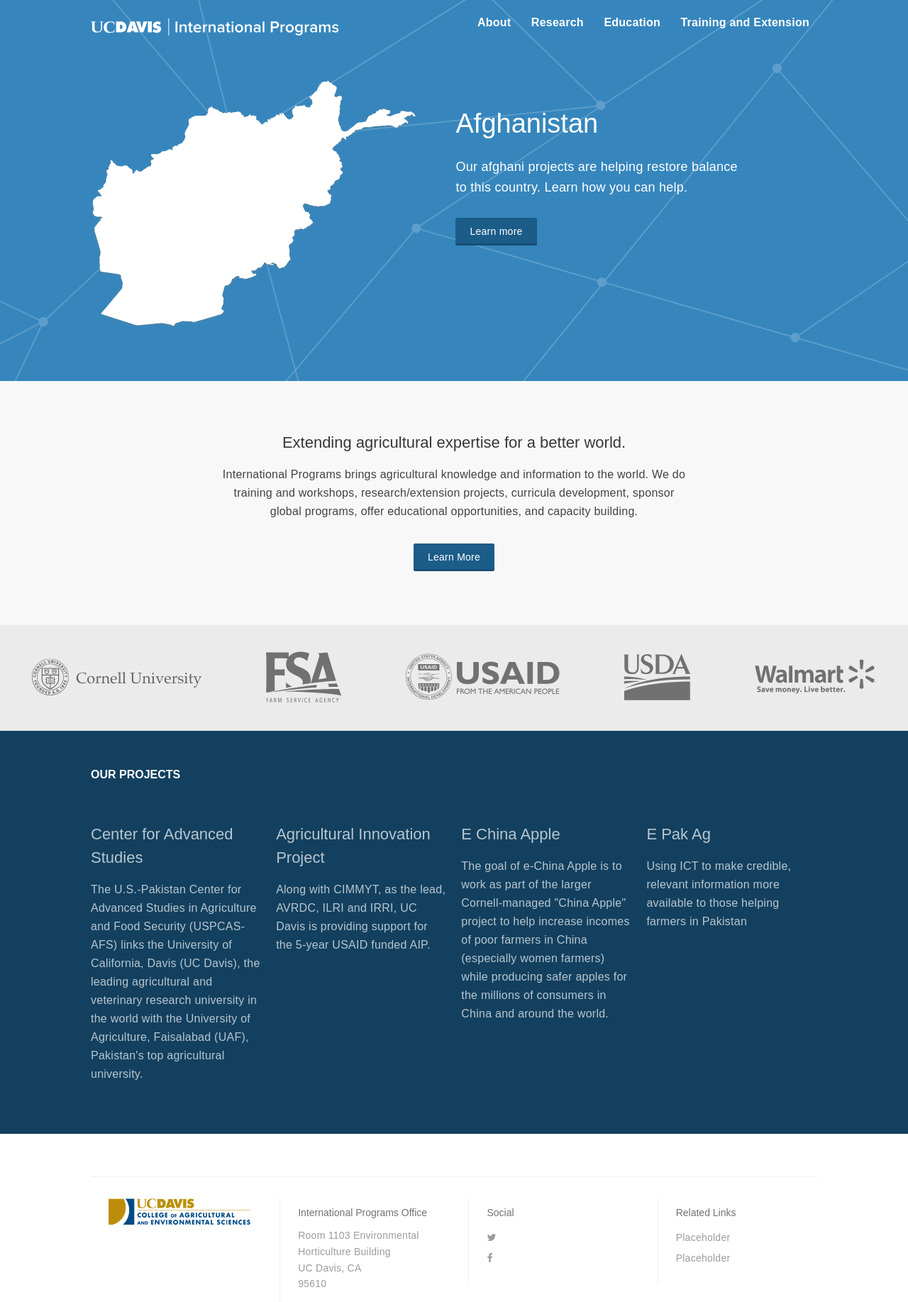
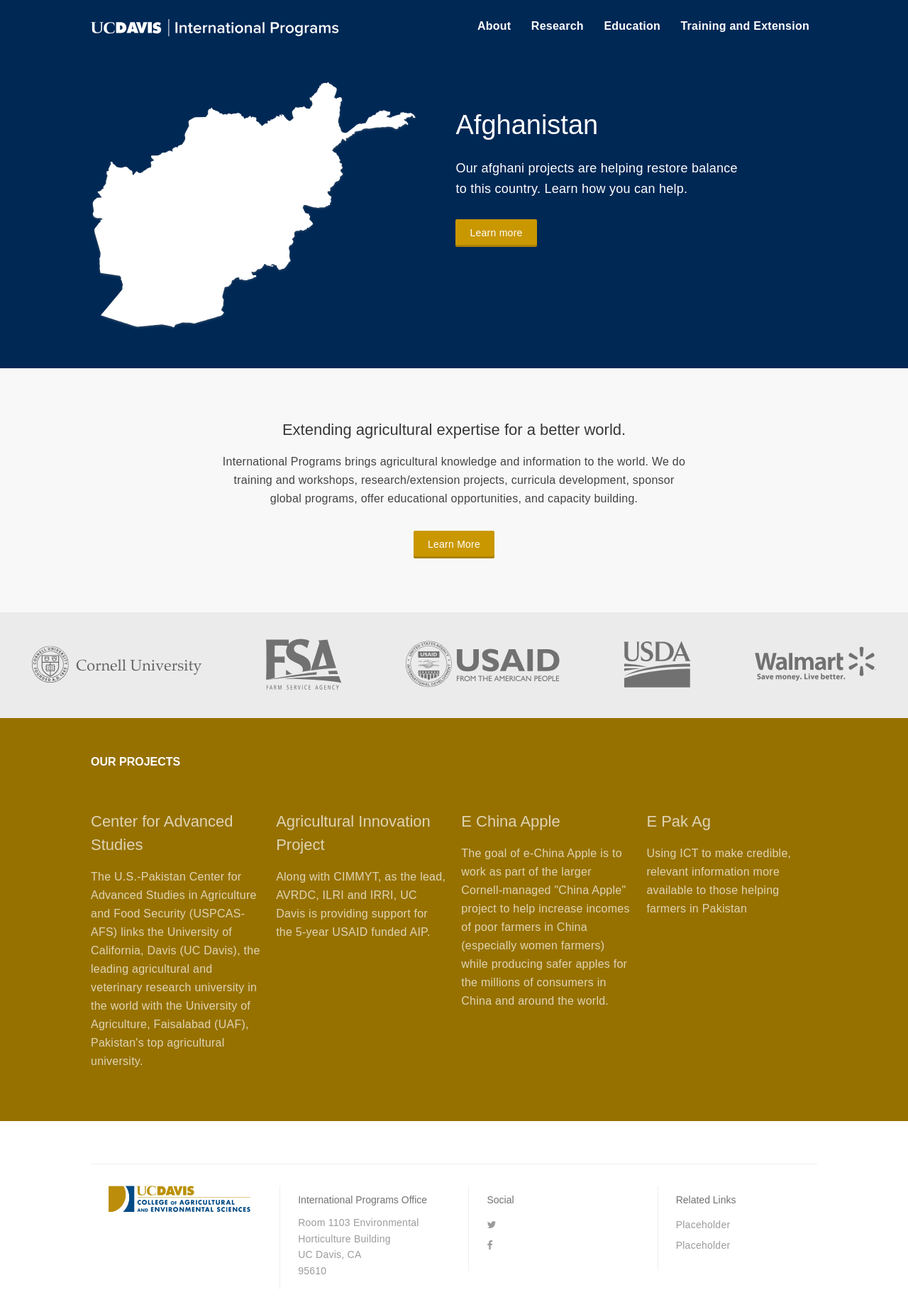
Before and after one commit to ucdavis/ip, a Jekyll site: the page built from index.html, in a window 1280 px wide. Shown: the whole page at 71% size. Built offline with Jekyll 4.4.1, drawn with Linux system fonts in a browser that asks for light colours; nearby versions of some CDN libraries; the list of posts is cut into pages by our own code.

Commit message:
navigation changes

```diff
--- a/_includes/navigation.html
+++ b/_includes/navigation.html
@@ -36,7 +36,7 @@
                 </li>
                 <li><a>Institutional building</a>
                 <ul class="subdropdown">
-                        <li><a href="components#nivo">CAS</a></li>
+                        <li><a href="/projects/CAS">CAS</a></li>
                         <li><a href="components#bgvideo">Haiti</a></li>
                         <li><a href="components#icons">China</a></li>
                         <li><a href="components#icons">Vietnam</a></li>
@@ -90,7 +90,7 @@
         <a>Research</a>
         <ul>
             <li><a target="_blank" href="http://gip.ucdavis.edu">Innovation Labs</a></li>
-                <li><a href="/research/">CAS</a></li>
+                <li><a href="/projects/CAS">CAS</a></li>
                 <li><a href="/projects/AIP">AIP</a></li>
         </ul>
     </li>
--- a/_sass/_base.scss
+++ b/_sass/_base.scss
@@ -8,17 +8,34 @@
 
 header {
     background-color: $primary-color;
-    background-image: url(/media/blueprint.svg);
-    background-position: right;
-    background-repeat: no-repeat;
-    background-size:cover;
+    // background-image: url(/media/blueprint.svg);
+    // background-position: right;
+    // background-repeat: no-repeat;
+    // background-size:cover;
     .header_contents {
         @include container;
         display:flex;
         justify-content: space-between;
+        @include breakpoint(rufus) {
+          display:inherit;
+          .logo_wrapper {
+            text-align: center;
+            width:100%;
+          }
+          .nav_wrapper {
+            text-align: center;
+            width:100%;
+          }
+        }
+        @include breakpoint(mobileonly) {
+          .logo_wrapper {
+            text-align: left;
+          }
+          .nav_wrapper {
+            text-align: right;
+          }
+        }
         .logo_wrapper {
-
-
             h1 {
                 margin:0px;
                 padding-top:14px;
@@ -30,10 +47,7 @@
                 margin:0px;
             }
         }
-        .nav_wrapper {
 
-
-        }
     }
 }
 
--- a/_sass/_dependencies.scss
+++ b/_sass/_dependencies.scss
@@ -5,8 +5,8 @@
 sans-serif; // light 300, reg 400, medium 500, semibold 600
 
 
-$primary-color: #3686BD;
-$secondary-color: #1C5C89;
+$primary-color: #002855;
+$secondary-color: #C99700;
 
 $primary-font: #434343; //
 $secondary-font: #373737; //
@@ -109,10 +109,7 @@
     width: 80%;
     margin: 0 auto;
     min-width: 300px;
-    @include breakpoint(rufus) {
-      width:85%;
-    }
-    @include breakpoint(mobileonly) {
+    @include breakpoint(laptop) {
         width: 90%;
     }
 }
--- a/_sass/_navigation.scss
+++ b/_sass/_navigation.scss
@@ -24,12 +24,14 @@
 
 #main-nav {
     vertical-align: top;
+    padding-top:8px;
     @include breakpoint(tablet) {
         display: none;
     }
     ul {
         margin: 0;
         list-style: none;
+        padding-left:0px;
         li {
             display: inline-block;
             margin-right: -4px;
@@ -43,6 +45,9 @@
                 font-weight: 600;
                 padding: 15px;
                 display: block;
+                @include breakpoint(laptop) {
+                  font-size:1.2rem;
+                }
             }
         }
     }
--- a/_sass/_regions.scss
+++ b/_sass/_regions.scss
@@ -4,7 +4,7 @@
 }
 .callout {
     background-color: $bg-color;
-    padding: 60px 0px;
+    padding: 60px 0;
     .callout__contents {
         @include container;
         max-width: 666px;
@@ -12,28 +12,28 @@
     }
 }
 .homepageprojects {
-    background-color:darken($secondary-color,10);
+    background-color: darken($secondary-color,10);
     padding: 40px 0;
     .homepageprojects__contents {
         @include container;
-        display:flex;
+        display: flex;
         justify-content: space-around;
         flex-wrap: wrap;
-h3 {
-  color:#fff;
-}
+        h3 {
+            color: #fff;
+        }
         .homepage__project--item {
             border-radius: 2px;
             flex-grow: 1;
             flex-shrink: 1;
             flex-basis: 0;
-            padding: 15px 0px;
+            padding: 15px 0;
             vertical-align: top;
             margin-top: 20px;
-            margin-right:2%;
-          &:last-child {
-            margin-right:0px;
-          }
+            margin-right: 2%;
+            &:last-child {
+                margin-right: 0;
+            }
             @include breakpoint(mobileonly) {
                 width: 100%;
             }
@@ -48,7 +48,7 @@
 }
 .homepage__banner {
     @include container;
-    padding-bottom: 60px;
+    padding-bottom: 40px;
     padding-top: 40px;
     .homepage__banner--text {
         display: inline-block;
```
